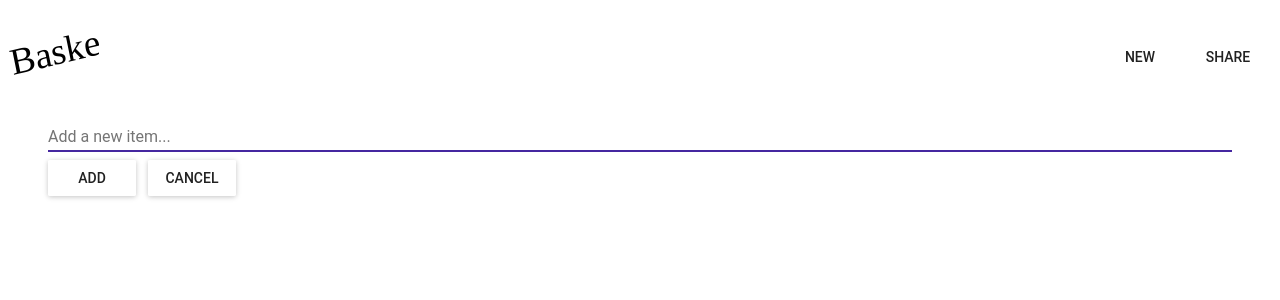
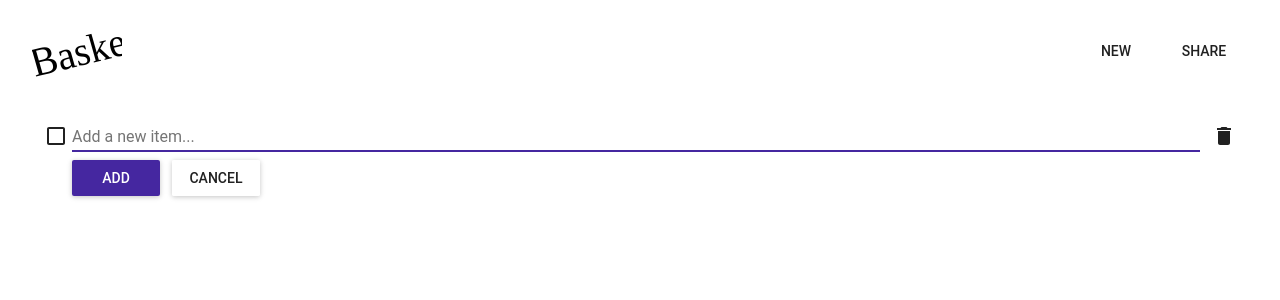
Before and after one commit to samulisuomi/basket-frontend, a React (Create React App) app: page / in a window 1280 px wide. Shown: the top 300 px of the page. Built offline with nearby package versions, Linux system fonts and the light colour scheme; what react-tap-event-plugin would draw is missing.

Commit message:
Separate components

```diff
--- a/public/index.html
+++ b/public/index.html
@@ -15,7 +15,7 @@
     -->
     <title>Basket · Online Shopping List Manager</title>
   </head>
-  <body>
+  <body style="width: 100%; max-width: 1280px; text-align: center">
     <div id="root"></div>
     <!--
       This HTML file is a template.
--- a/src/App.css
+++ /dev/null
@@ -1,47 +0,0 @@
-.App-Grid {
-  max-width: 1280px;
-}
-
-.App-Header {
-  padding-top: 2rem;
-}
-
-.App-Logo {
-  height: 48px;
-}
-
-.App-Container {
-  padding-top: 2rem;
-}
-
-.App-Header-Actions {
-  display: flex;
-  flex: 1 0 auto;
-  justify-content: flex-end;
-}
-
-.Item-Row {
-  display: flex;
-  width: 100%;
-  align-items: center;
-  justify-content: flex-start;
-}
-
-.Item-Checkbox {
-  width: 48px;
-}
-
-.Item-Input {
-  display: flex;
-  flex: 1 0 auto;
-}
-
-.Add-Item-Actions {
-  display: flex;
-  width: 100%;
-  padding-left: 40px;
-}
-
-.Add-Item-Actions-Button {
-  margin-right: 12px;
-}
--- a/src/App.js
+++ /dev/null
@@ -1,58 +0,0 @@
-import React, { Component } from 'react';
-import logo from './basket-logo.svg';
-import './App.css';
-
-import { Grid, Row } from 'react-flexbox-grid';
-import TextField from 'material-ui/TextField';
-import RaisedButton from 'material-ui/RaisedButton';
-import FlatButton from 'material-ui/FlatButton';
-import Checkbox from 'material-ui/Checkbox';
-
-import MuiThemeProvider from 'material-ui/styles/MuiThemeProvider';
-import getMuiTheme from 'material-ui/styles/getMuiTheme';
-import { deepPurple800, deepPurple700, deepPurple600 } from 'material-ui/styles/colors';
-
-const muiTheme = getMuiTheme({
-  palette: {
-    primary1Color: deepPurple800,
-    primary2Color: deepPurple700,
-    primary3Color: deepPurple600,
-  }
-});
-
-class App extends Component {
-  render() {
-    return (
-      <MuiThemeProvider muiTheme={muiTheme}>
-        <Grid fluid className="App-Grid">
-          <Row className="App-Header Row middle-xs">
-            <img src={logo} className="App-Logo" alt="logo" />
-            <div className="App-Header-Actions">
-              <FlatButton label="New" />
-              <FlatButton label="Share" />
-            </div>
-          </Row>
-          <Row className="App-Container Row middle-xs">
-            <div className="Item-Row">
-              <div className="Item-Checbox" style={{visibility: "hidden"}}>
-                <Checkbox/>
-              </div>
-              <div className="Item-Input">
-                <TextField autoFocus={true} fullWidth={true} placeholder="Add a new item..." />
-              </div>
-              <div className="Item-Trash" style={{visibility: "hidden"}}>
-                <Checkbox/>
-              </div>
-            </div>
-            <div className="Add-Item-Actions">
-              <RaisedButton className="Add-Item-Actions-Button" label="Add"/>
-              <RaisedButton className="Add-Item-Actions-Button" label="Cancel"/>
-            </div>
-          </Row>
-        </Grid>
-      </MuiThemeProvider>
-    );
-  }
-}
-
-export default App;
--- /dev/null
+++ b/src/components/App/App.css
@@ -0,0 +1,23 @@
+.App-container {
+  max-width: 1280px;
+  display: block;
+  padding: 2rem;
+  text-align: center;
+}
+
+.App-header {
+  display: flex;
+  justify-content: space-between;
+}
+
+.App-header-logo {
+  height: 48px;
+}
+
+.App-logo {
+  height: 48px;
+}
+
+.App-list {
+  padding-top: 2rem;
+}
--- /dev/null
+++ b/src/components/App/App.js
@@ -0,0 +1,42 @@
+import React, { Component } from 'react';
+import logo from './basket-logo.svg';
+import './App.css';
+
+import NewItemRow from '../NewItemRow/NewItemRow'
+
+import FlatButton from 'material-ui/FlatButton';
+
+import MuiThemeProvider from 'material-ui/styles/MuiThemeProvider';
+import getMuiTheme from 'material-ui/styles/getMuiTheme';
+import { deepPurple800, deepPurple700, deepPurple600 } from 'material-ui/styles/colors';
+
+const muiTheme = getMuiTheme({
+  palette: {
+    primary1Color: deepPurple800,
+    primary2Color: deepPurple700,
+    primary3Color: deepPurple600,
+  }
+});
+
+class App extends Component {
+  render() {
+    return (
+      <MuiThemeProvider muiTheme={muiTheme}>
+        <div className="App-container">
+          <div className="App-header">
+            <img src={logo} className="App-header-logo" alt="logo" />
+            <div className="App-header-actions">
+              <FlatButton label="New" />
+              <FlatButton label="Share" />
+            </div>
+          </div>
+          <div className="App-list">
+            <NewItemRow/>
+          </div>
+        </div>
+      </MuiThemeProvider>
+    );
+  }
+}
+
+export default App;
--- /dev/null
+++ b/src/components/ItemRow/ItemRow.css
@@ -0,0 +1,8 @@
+.ItemRow {
+  display: flex;
+  align-items: center;
+}
+
+.ItemRow-input-container {
+  flex: 1 0 auto;
+}
--- /dev/null
+++ b/src/components/ItemRow/ItemRow.js
@@ -0,0 +1,29 @@
+import React from 'react';
+import './ItemRow.css';
+
+import TextField from 'material-ui/TextField';
+import IconButton from 'material-ui/IconButton';
+import ActionDelete from 'material-ui/svg-icons/action/delete';
+import Checkbox from 'material-ui/Checkbox';
+
+class ItemRow extends React.PureComponent {
+  render() {
+    return (
+      <div className="ItemRow">
+        <div>
+          <Checkbox />
+        </div>
+        <div className="ItemRow-input-container">
+          <TextField id="ItemRow-input-todoprops" autoFocus={true} fullWidth={true} placeholder="Add a new item..." />
+        </div>
+        <div>
+          <IconButton className="ItemRow-delete" tooltip="Delete">
+            <ActionDelete />
+          </IconButton>
+        </div>
+      </div>
+    );
+  }
+}
+
+export default ItemRow;
--- /dev/null
+++ b/src/components/NewItemRow/NewItemRow.css
@@ -0,0 +1,9 @@
+.NewItemRow-actions {
+  display: flex;
+  width: 100%;
+  padding-left: 40px;
+}
+
+.NewItemRow-button {
+  margin-right: 12px;
+}
--- /dev/null
+++ b/src/components/NewItemRow/NewItemRow.js
@@ -0,0 +1,22 @@
+import React, {Component} from 'react';
+import './NewItemRow.css';
+
+import ItemRow from '../ItemRow/ItemRow'
+
+import RaisedButton from 'material-ui/RaisedButton';
+
+class NewItemRow extends Component {
+  render() {
+    return (
+      <div className="NewItemRow">
+        <ItemRow/>
+        <div className="NewItemRow-actions">
+          <RaisedButton className="NewItemRow-button" label="Add" primary={true} />
+          <RaisedButton className="NewItemRow-button" label="Cancel" />
+        </div>
+      </div>
+    );
+  }
+}
+
+export default NewItemRow;
--- a/src/index.js
+++ b/src/index.js
@@ -1,6 +1,6 @@
 import React from 'react';
 import ReactDOM from 'react-dom';
-import App from './App';
+import App from './components/App/App';
 import injectTapEventPlugin from 'react-tap-event-plugin';
 import './index.css';
 
```
Also changed, not shown: src/components/App/basket-logo.svg, 1 other file (tests, documents, lock files or other folders).
